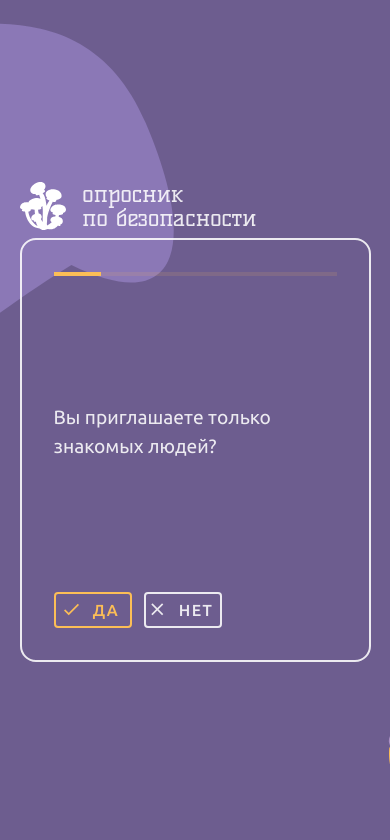
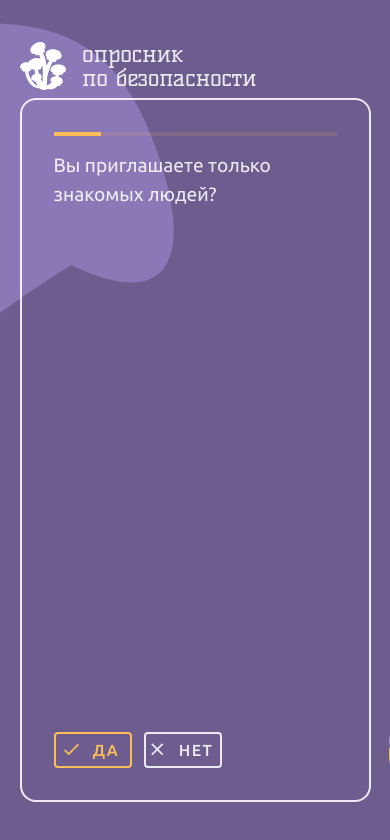
Before and after one commit to artefom/securtest, a Vue app: page / in a window 390 px wide. Shown: the top 840 px of the page. Built offline with nearby package versions, Linux system fonts and the light colour scheme.

Commit message:
Update responsive

```diff
--- a/src/pages/index.vue
+++ b/src/pages/index.vue
@@ -18,17 +18,7 @@
       style="background-image: url('/design/front_shrooms.svg'); z-index: 2"
     />
 
-    <div
-      v-if="showQuestions"
-      style="
-        height: 80%;
-        width: 90%;
-        max-width: 60rem;
-        max-height: 30rem;
-        display: flex;
-        flex-direction: column;
-      "
-    >
+    <div v-if="showQuestions" class="questionarie-container" style="">
       <div style="display: flex; align-items: center; margin-bottom: 0.5em">
         <img
           class="title-image"
@@ -51,23 +41,22 @@
           hide-delimiters
           hide-delimiter-background
           v-model="currentSlide"
-          style="height: 100%"
+          style="height: 100%; overflow: hidden"
         >
           <v-carousel-item v-for="(question, i) in questions" :key="i">
-            <div style="height: 100%; display: flex; flex-direction: column">
-              <div
-                style="
-                  flex-grow: 1;
-                  display: flex;
-                  align-items: center;
-                  min-height: 0;
-                  overflow-y: auto;
-                "
-              >
+            <div
+              style="
+                height: 100%;
+                overflow: hidden;
+                display: flex;
+                flex-direction: column;
+              "
+            >
+              <div style="flex-grow: 1; overflow-y: auto">
                 <p class="question-body">{{ question.question }}</p>
               </div>
 
-              <div style="display: flex; align-items: center; max-width: 40em">
+              <div style="display: flex; align-items: center">
                 <v-btn
                   prepend-icon="mdi-check"
                   :variant="
@@ -268,8 +257,13 @@ function reset() {
   position: relative;
 }
 
-.question-body {
-  font-size: 1.5em;
+.questionarie-container {
+  height: 80%;
+  width: 90%;
+  max-width: 60rem;
+  max-height: 30rem;
+  display: flex;
+  flex-direction: column;
 }
 
 .questionarie-body {
@@ -277,6 +271,11 @@ function reset() {
   height: 100%;
   padding: 3em 5em;
   border-radius: 1em;
+}
+.question-body {
+  font-size: 1.5em;
+  margin-bottom: 1em;
+  margin-top: 1em;
 }
 
 .title-image {
@@ -306,6 +305,28 @@ function reset() {
   padding-right: 3em;
 }
 
+.back-button {
+  margin-right: calc(
+    max(
+      -1 * ((50vw + (max(50vw, 50vh * 1.77777) * 0.55)) -
+            (50vw + (min(90vw, 60rem) / 2))),
+      0px
+    )
+  );
+}
+
+@media (max-width: 1000px) {
+  .questionarie-container {
+    max-height: 50rem;
+  }
+}
+
+@media (max-width: 500px) {
+  .questionarie-container {
+    height: 90%;
+  }
+}
+
 @media (max-width: 700px) {
   .results-body {
     padding: 2em 0.5em;
@@ -316,7 +337,7 @@ function reset() {
   }
 }
 
-@media (max-width: 600px) {
+@media (max-width: 600px) or (max-height: 500px) or ((max-height: 900px) and (max-width: 700px)) {
   .title-image {
     height: 3em;
   }
@@ -337,12 +358,12 @@ function reset() {
     font-size: 1.5em;
   }
 }
-@media (max-width: 400px) {
+@media (max-width: 350px) {
   .back-button {
     display: none;
   }
 }
-@media (max-width: 300px) {
+@media (max-width: 300px) or ((max-height: 500px) and (max-width: 700px)) or ((max-height: 400px) and (max-width: 900px)) {
   .results-header {
     font-size: 1em;
   }
```
